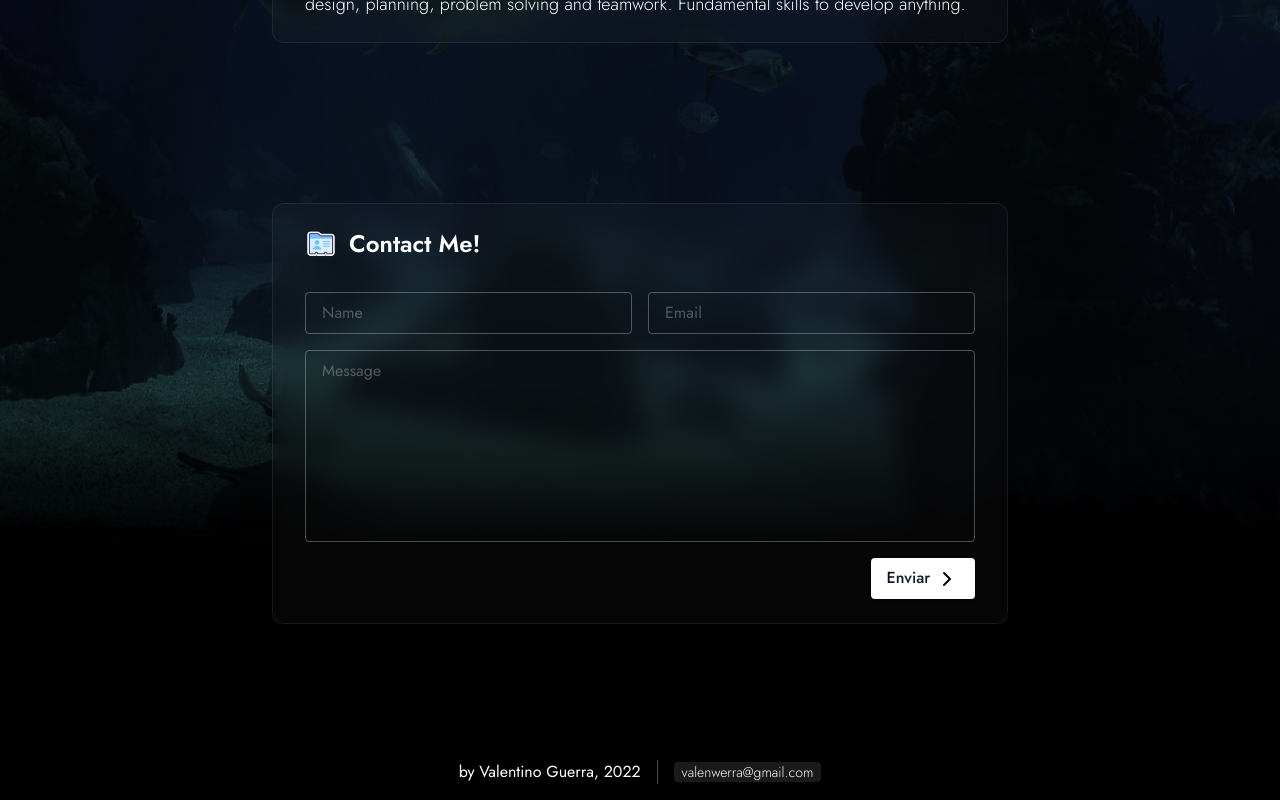
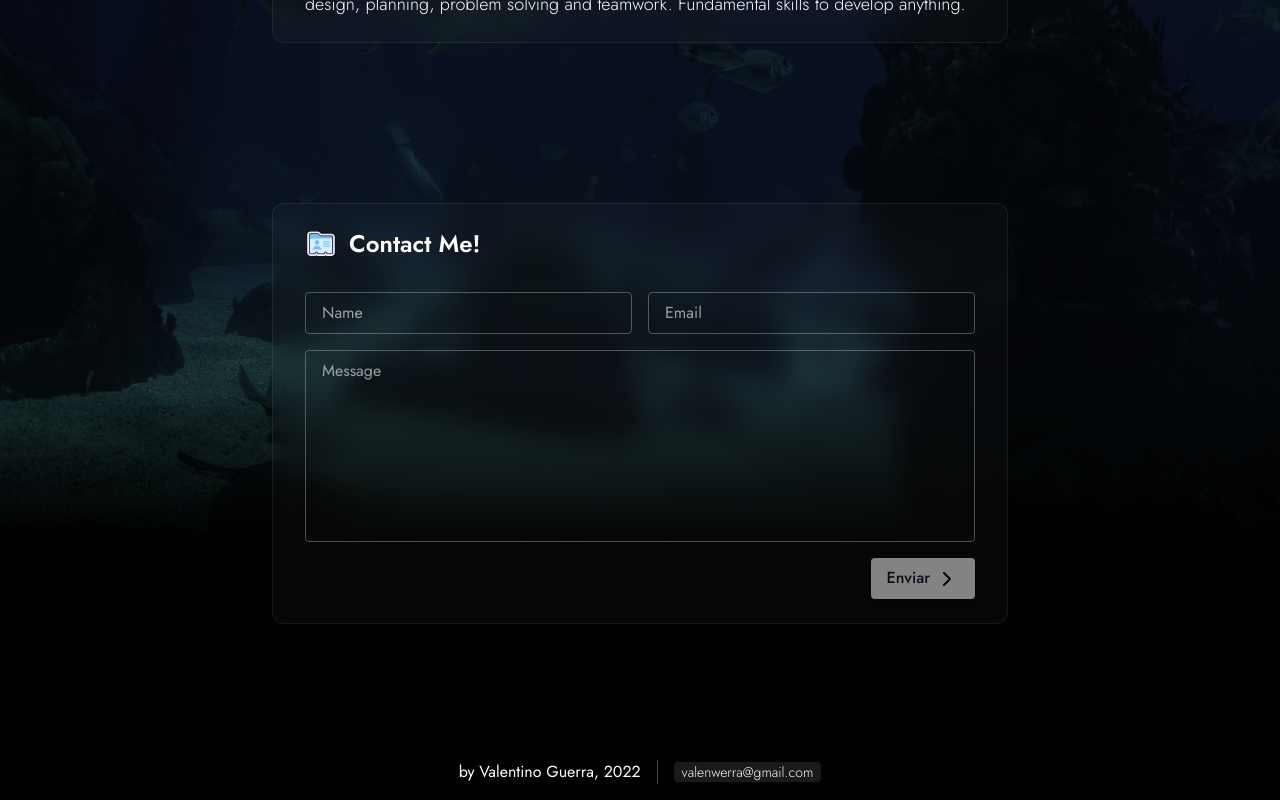
Before and after one commit to valenguerra/portfolio, a React app: page / in a window 1280 px wide. Shown: the part 3398-4198 px from the top of the page. Built offline with nearby package versions, Linux system fonts and the light colour scheme.

Commit message:
working contact form

```diff
--- a/prettier.config.js
+++ b/prettier.config.js
@@ -1,4 +1,4 @@
 module.exports = {
   plugins: [require("prettier-plugin-tailwindcss")],
-  printWidth: 200,
+  printWidth: 130,
 };
--- a/src/app/util.ts
+++ b/src/app/util.ts
@@ -11,3 +11,11 @@ export const recursiveFilterObjectByKey = (obj: any, key: string) => {
   }
   return output;
 };
+
+/** Conditional style */
+export const cs = (condition: boolean, classes: string, elseClasses: string = "") => {
+  if (condition) return ` ${classes} `;
+  return ` ${elseClasses} `;
+};
+
+export const parseBool = (value: any) => (value ? true : false);
--- a/src/components/Button.tsx
+++ b/src/components/Button.tsx
@@ -1,21 +1,33 @@
+import { cs, parseBool } from "../app/util";
+
 interface Props {
   children: React.ReactNode;
   primary?: boolean;
   expand?: boolean;
+  disabled?: boolean;
   className?: string;
+  submit?: boolean;
 }
 
-export const Button = ({
-  children,
-  primary = false,
-  expand = false,
-  className,
-}: Props): JSX.Element => {
-  let classes = "rounded bg-white px-4 py-2 font-medium transition shadow";
-  if (expand) classes += " flex-1";
-  classes += primary
-    ? " text-slate-900 hover:bg-slate-300"
-    : " border border-white bg-opacity-0 text-white hover:bg-opacity-10";
-
-  return <button className={`${classes} ${className}`}>{children}</button>;
+export const Button = ({ children, primary = false, expand = false, disabled = false, submit = false, className }: Props): JSX.Element => {
+  return (
+    <button
+      disabled={disabled}
+      type={submit ? "submit" : "button"}
+      className={`
+      rounded
+      bg-white
+      px-4 py-2
+      font-medium
+      shadow
+      transition
+      ${cs(expand, "flex-1")}
+      ${cs(primary, "text-slate-900 hover:bg-slate-300", "border border-white bg-opacity-0 text-white hover:bg-opacity-10")}
+      ${cs(disabled, "cursor-default opacity-50")}
+      ${className}
+      `}
+    >
+      {children}
+    </button>
+  );
 };
--- a/src/components/TextField.tsx
+++ b/src/components/TextField.tsx
@@ -10,24 +10,15 @@ interface Props {
   textarea?: boolean;
 }
 
-export const TextField = ({
-  name,
-  value,
-  placeholder,
-  type = "text",
-  className,
-  onChange,
-  textarea = false,
-}: Props): JSX.Element => {
+export const TextField = ({ name, value, placeholder, type = "text", className, onChange, textarea = false }: Props): JSX.Element => {
   const params = {
     name,
     placeholder,
     value,
-    onChange: (e: ChangeEvent<HTMLInputElement | HTMLTextAreaElement>) =>
-      onChange(e.target.value, name),
-    className: `flex gap-4 rounded border border-light-48/160 bg-transparent px-4 py-2 text-white placeholder:text-light-48/160 ${className}`,
+    onChange: (e: ChangeEvent<HTMLInputElement | HTMLTextAreaElement>) => onChange(e.target.value, name),
+    className: `flex gap-4 rounded border border-light-48/160 bg-transparent px-4 py-2 text-white placeholder:text-light-96/160 autofill:bg-transparent ${className}`,
   };
 
   if (textarea) return <textarea {...params} />;
-  return <input type={type} {...params} />;
+  return <input type={type} {...params}/>;
 };
--- a/src/hooks/useLanguage.ts
+++ b/src/hooks/useLanguage.ts
@@ -8,10 +8,7 @@ export const useLanguage = (): Language => {
 
   const toggle = () => {
     setSelected(selected === "es" ? "en" : "es");
-    //console.log(selected);
   };
-
-  console.log(texts2);
 
   const selectedTexts = recursiveFilterObjectByKey(texts2, selected);
 
--- a/src/pages/home/ContactMe.tsx
+++ b/src/pages/home/ContactMe.tsx
@@ -21,41 +21,23 @@ export const ContactMe = (): JSX.Element => {
   const empty: ContactFields = { email: "", fullName: "", message: "" };
   const [fields, setFields] = useState<ContactFields>(empty);
 
-  const onFieldChange = (v: string, n: string) =>
-    setFields({ ...fields, [n]: v });
+  const onFieldChange = (v: string, n: string) => setFields({ ...fields, [n]: v });
+
+  const allFieldsAreValid = fields.email.match(/^[\w-\.]+@([\w-]+\.)+[\w-]{2,4}$/) && fields.fullName.length > 2 && fields.message.length > 8;
 
   return (
     <Card>
       <TitleIcon iconSrc={credentials} title={section5.title} />
-      <div className="flex flex-col items-stretch gap-4">
+      <form action="https://formsubmit.co/700a640f30963340f50aca3b451a482a" method="POST" className="flex flex-col items-stretch gap-4">
         <div className="flex flex-wrap justify-between gap-4">
-          <TextField
-            name="fullName"
-            value={fields.fullName}
-            placeholder={section5.placeholder1}
-            onChange={onFieldChange}
-            className="flex-1"
-          />
-          <TextField
-            name="email"
-            value={fields.email}
-            placeholder={section5.placeholder2}
-            onChange={onFieldChange}
-            className="flex-1"
-          />
+          <TextField name="fullName" value={fields.fullName} placeholder={section5.placeholder1} onChange={onFieldChange} className="flex-1" />
+          <TextField name="email" value={fields.email} placeholder={section5.placeholder2} onChange={onFieldChange} className="flex-1" />
         </div>
-        <TextField
-          name="message"
-          value={fields.message}
-          placeholder={section5.placeholder3}
-          onChange={onFieldChange}
-          textarea
-          className="h-48 resize-none"
-        />
-        <Button className="sm:self-end" primary>
+        <TextField name="message" value={fields.message} placeholder={section5.placeholder3} onChange={onFieldChange} textarea className="h-48 resize-none" />
+        <Button className="sm:self-end" primary submit disabled={!allFieldsAreValid}>
           Enviar <Icon name="arrowRight" color="black" />
         </Button>
-      </div>
+      </form>
     </Card>
   );
 };
--- a/tailwind.config.js
+++ b/tailwind.config.js
@@ -9,6 +9,7 @@ module.exports = {
         "light-9/160": "#ffffff09",
         "light-12/160": "#ffffff12",
         "light-48/160": "#ffffff48",
+        "light-96/160": "#ffffff96",
       },
     },
     fontFamily: {
--- a/webpack.config.js
+++ b/webpack.config.js
@@ -30,7 +30,7 @@ module.exports = {
         use: ["style-loader", "css-loader", "postcss-loader"],
       },
       {
-        test: /\.(png|jpg|jpeg|svg|gif)?$/,
+        test: /\.(png|jpg|jpeg|svg|gif|ico)?$/,
         loader: "file-loader",
         options: {
           outputPath: "assets",
```
